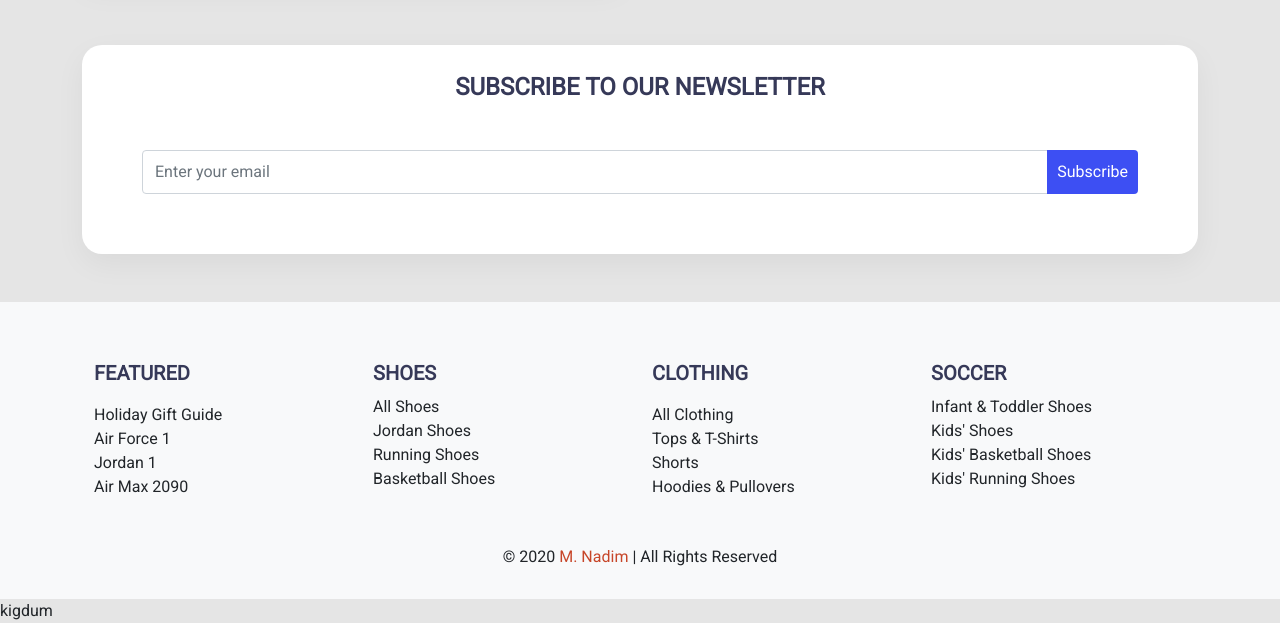
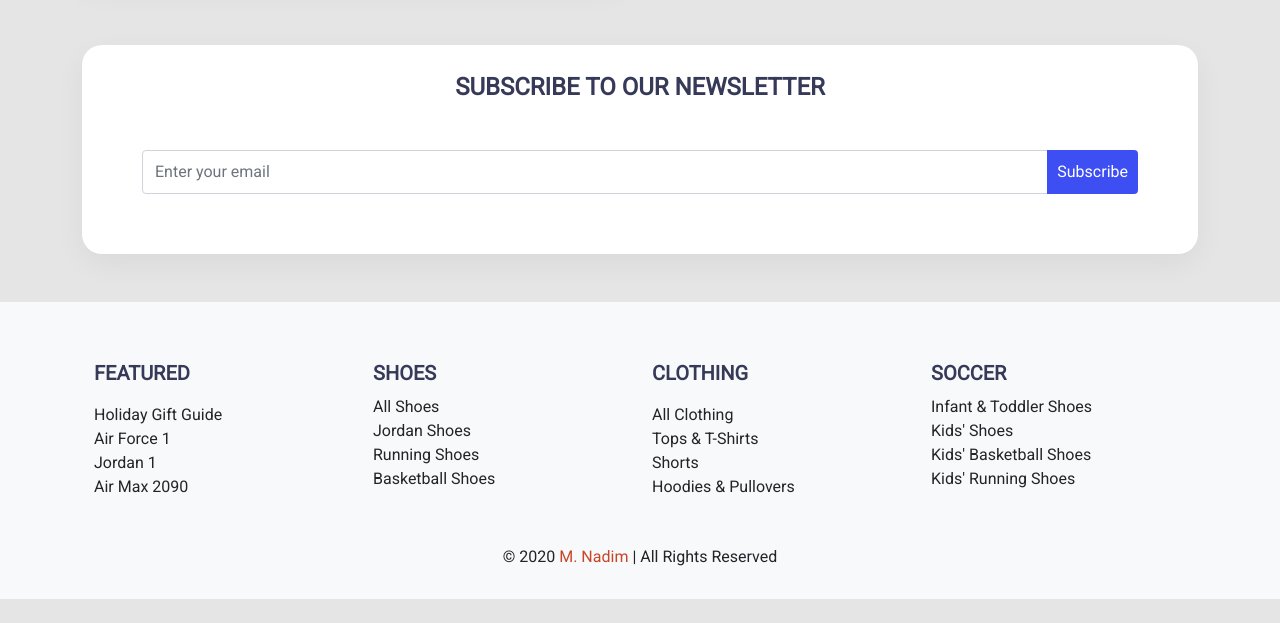
Before and after one commit to madihahanif723-maker/Responsive-Landing, a plain HTML site: page index.html in a window 1280 px wide. Shown: the part 2211-2834 px from the top of the page. After the commit the page ends 2810 px from the top, so only its background shows below. Drawn offline with nearby package versions, Linux system fonts and the light colour scheme.

Commit message:
reponsive landing

```diff
--- a/index.html
+++ b/index.html
@@ -354,9 +354,5 @@
     <script src="https://cdn.jsdelivr.net/npm/bootstrap@5.0.0-beta1/dist/js/bootstrap.bundle.min.js" integrity="sha384-ygbV9kiqUc6oa4msXn9868pTtWMgiQaeYH7/t7LECLbyPA2x65Kgf80OJFdroafW" crossorigin="anonymous"></script>
     <!-- end script -->
 <script defer src="https://static.cloudflareinsights.com/beacon.min.js/vcd15cbe7772f49c399c6a5babf22c1241717689176015" integrity="sha512-ZpsOmlRQV6y907TI0dKBHq9Md29nnaEIPlkf84rnaERnq6zvWvPUqr2ft8M1aS28oN72PdrCzSjY4U6VaAw1EQ==" data-cf-beacon='{"version":"2024.11.0","token":"edaf74f42df04d43901a69f16be216ca","r":1,"server_timing":{"name":{"cfCacheStatus":true,"cfEdge":true,"cfExtPri":true,"cfL4":true,"cfOrigin":true,"cfSpeedBrain":true},"location_startswith":null}}' crossorigin="anonymous"></script>
-
-<div>
-    kigdum
-</div>
 </body>
 </html>
```
